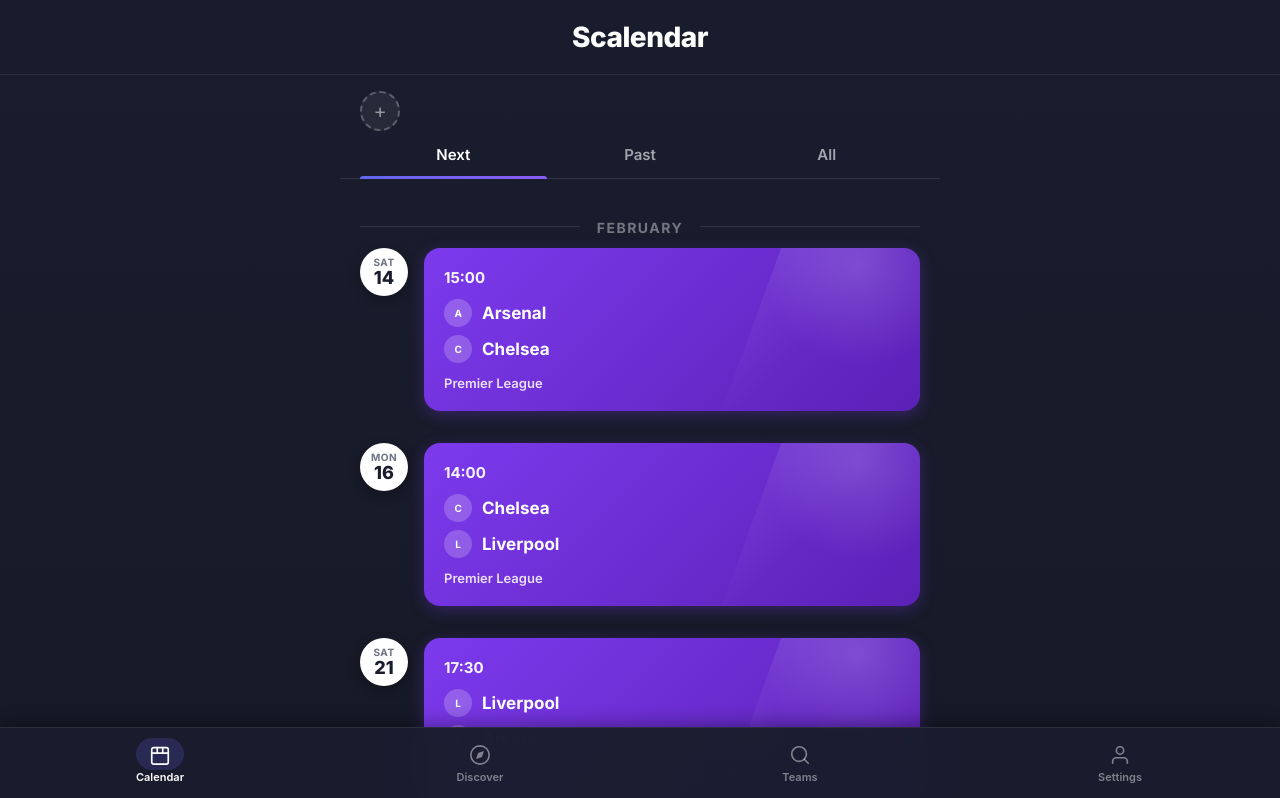
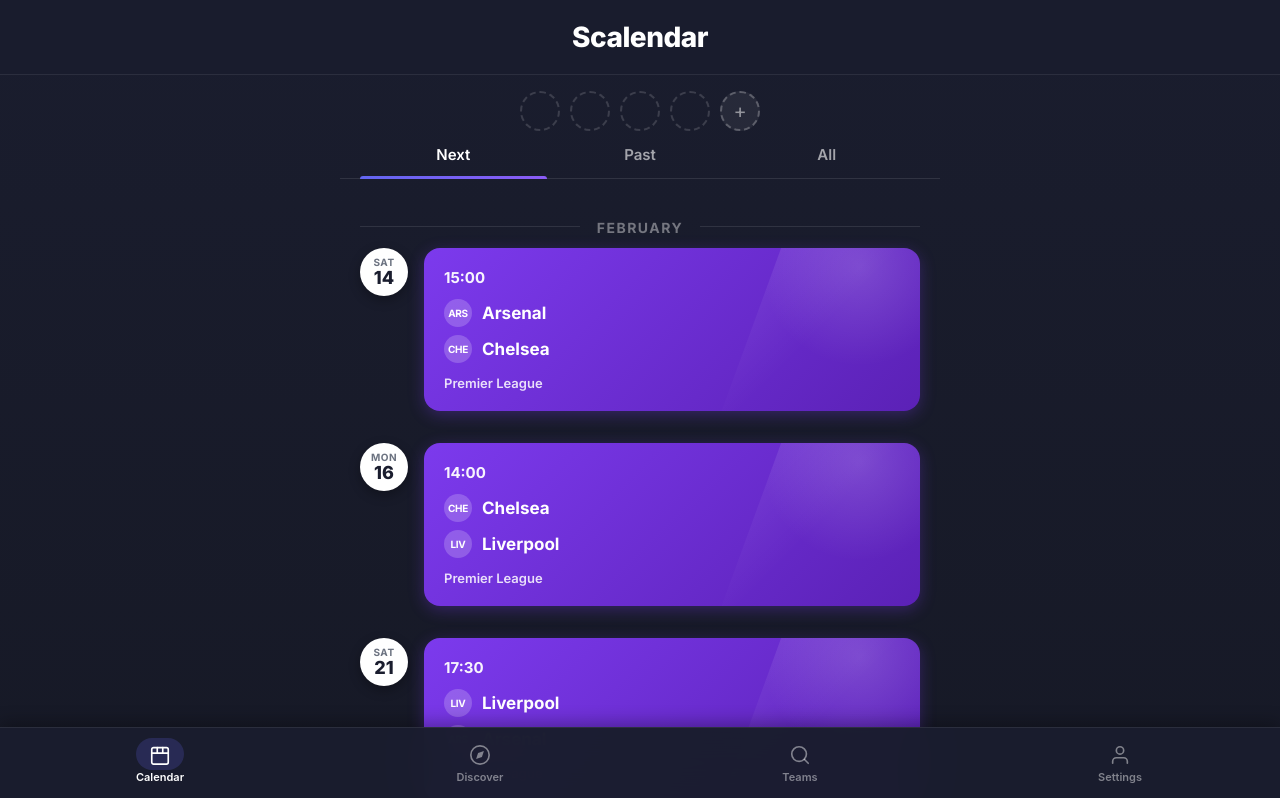
Before and after one commit to gilhokim0924/Scalendar, a React (Vite) app in the folder web/: page / in a window 1280 px wide. Shown: the top 798 px of the page. Built offline with nearby package versions, Linux system fonts and the light colour scheme; the HTML template or start-up script is replaced by a standard one.

Commit message:
feat: improve team chips UX with empty placeholders and clear all
- Show empty dashed circles on calendar when no teams are selected
- Center team chips row to match calendar width
- Add Clear All button to teams selection page
- Use 3-character abbreviations for team initials for readability

```diff
--- a/web/src/pages/CalendarPage.css
+++ b/web/src/pages/CalendarPage.css
@@ -43,9 +43,10 @@
   padding: 0 20px;
   display: flex;
   gap: 10px;
+  justify-content: center;
+  align-items: center;
   overflow-x: auto;
   scrollbar-width: none;
-  align-items: center;
 }
 
 .team-chips-row::-webkit-scrollbar {
@@ -72,6 +73,18 @@
   letter-spacing: -0.3px;
 }
 
+.team-chip.empty-chip {
+  background: transparent;
+  border: 2px dashed rgba(255, 255, 255, 0.15);
+  cursor: pointer;
+  text-decoration: none;
+  transition: border-color 0.2s ease;
+}
+
+.team-chip.empty-chip:hover {
+  border-color: rgba(255, 255, 255, 0.3);
+}
+
 .team-chip.add-chip {
   background: rgba(255, 255, 255, 0.06);
   border: 2px dashed rgba(255, 255, 255, 0.25);
@@ -87,6 +100,7 @@
   border-color: rgba(255, 255, 255, 0.4);
   color: rgba(255, 255, 255, 0.8);
 }
+
 
 /* Sport Filters */
 .sport-filters {
--- a/web/src/pages/CalendarPage.tsx
+++ b/web/src/pages/CalendarPage.tsx
@@ -83,11 +83,16 @@
 
       {/* Team Avatar Chips — shows which teams are filtering the calendar */}
       <div className="team-chips-row">
-        {selectedTeamObjects.map(team => (
-          <div key={team.id} className="team-chip" title={team.name}>
-            <span className="team-chip-initials">{getTeamInitials(team.name)}</span>
-          </div>
-        ))}
+        {selectedTeamObjects.length > 0
+          ? selectedTeamObjects.map(team => (
+              <div key={team.id} className="team-chip" title={team.name}>
+                <span className="team-chip-initials">{getTeamInitials(team.name)}</span>
+              </div>
+            ))
+          : Array.from({ length: 4 }).map((_, i) => (
+              <Link key={i} to="/teams" className="team-chip empty-chip" />
+            ))
+        }
         <Link to="/teams" className="team-chip add-chip">
           <span>+</span>
         </Link>
--- a/web/src/pages/TeamsPage.css
+++ b/web/src/pages/TeamsPage.css
@@ -243,6 +243,28 @@
   border: 2px solid #1a1d2e;
 }
 
+.teams-selected-actions {
+  display: flex;
+  gap: 10px;
+  align-items: center;
+}
+
+.teams-clear-btn {
+  background: rgba(239, 68, 68, 0.15);
+  border: 1px solid rgba(239, 68, 68, 0.3);
+  border-radius: 12px;
+  padding: 10px 20px;
+  color: #ef4444;
+  font-size: 14px;
+  font-weight: 600;
+  cursor: pointer;
+  transition: background 0.2s ease;
+}
+
+.teams-clear-btn:hover {
+  background: rgba(239, 68, 68, 0.25);
+}
+
 .teams-done-btn {
   background: #3b82f6;
   border: none;
--- a/web/src/pages/TeamsPage.tsx
+++ b/web/src/pages/TeamsPage.tsx
@@ -29,6 +29,11 @@
 
   const handleDone = () => {
     navigate('/');
+  };
+
+  const clearAllTeams = () => {
+    setSelectedTeams([]);
+    localStorage.removeItem('selectedTeams');
   };
 
   let filteredTeams = mockTeams;
@@ -127,7 +132,10 @@
               <div className="teams-selected-more">+{selectedTeamObjects.length - 6}</div>
             )}
           </div>
-          <button className="teams-done-btn" onClick={handleDone}>Done</button>
+          <div className="teams-selected-actions">
+            <button className="teams-clear-btn" onClick={clearAllTeams}>Clear All</button>
+            <button className="teams-done-btn" onClick={handleDone}>Done</button>
+          </div>
         </div>
       )}
     </div>
--- a/web/src/utils/mockData.ts
+++ b/web/src/utils/mockData.ts
@@ -154,12 +154,14 @@
   },
 ];
 
-/** Get initials from a team name (e.g. "Manchester City" -> "MC") */
+/** Get a short abbreviation from a team name (e.g. "Manchester City" -> "MC", "Arsenal" -> "ARS") */
 export function getTeamInitials(name: string): string {
-  return name
-    .split(' ')
-    .map(w => w[0])
-    .join('')
-    .toUpperCase()
-    .slice(0, 3);
+  const words = name.split(' ');
+  if (words.length >= 3) {
+    return words.map(w => w[0]).join('').toUpperCase().slice(0, 3);
+  }
+  if (words.length === 2) {
+    return (words[0][0] + words[1].slice(0, 2)).toUpperCase();
+  }
+  return name.slice(0, 3).toUpperCase();
 }
```
